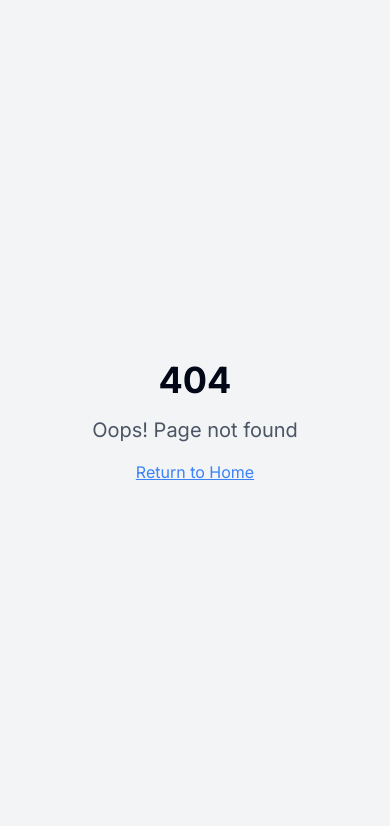
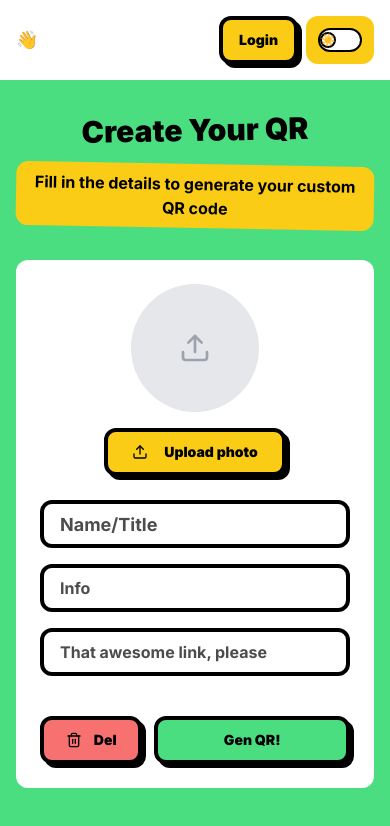
Before and after one commit to geminicodes/script-doctor-helper, a React (Vite) app: page /create in a window 390 px wide. Before the commit this address had no page. Shown: the top 826 px of the page. Built offline with nearby package versions, Linux system fonts and the light colour scheme.

Commit message:
feat: Create QR code creation page
Adds a new page with input fields for creating QR codes, including photo upload, title, info, and link inputs, styled in the neo-brutalist design and responsive for mobile. Includes "Delete" and "Generate QR!" buttons.

```diff
--- a/src/App.tsx
+++ b/src/App.tsx
@@ -7,6 +7,7 @@ import { BrowserRouter, Routes, Route } from "react-router-dom";
 import { AuthProvider } from "@/contexts/AuthContext";
 import { ThemeProvider } from "@/components/ThemeProvider";
 import Index from "./pages/Index";
+import CreateQRPage from "./pages/CreateQRPage";
 import NotFound from "./pages/NotFound";
 
 const queryClient = new QueryClient();
@@ -22,6 +23,7 @@ const App = () => {
             <BrowserRouter>
               <Routes>
                 <Route path="/" element={<Index />} />
+                <Route path="/create" element={<CreateQRPage />} />
                 {/* ADD ALL CUSTOM ROUTES ABOVE THE CATCH-ALL "*" ROUTE */}
                 <Route path="*" element={<NotFound />} />
               </Routes>
--- /dev/null
+++ b/src/pages/CreateQRPage.tsx
@@ -0,0 +1,139 @@
+
+import React, { useState } from 'react';
+import { Button } from '@/components/ui/button';
+import { Input } from '@/components/ui/input';
+import { Upload, Trash2 } from 'lucide-react';
+import Header from '@/components/Header';
+
+const CreateQRPage = () => {
+  const [name, setName] = useState('');
+  const [info, setInfo] = useState('');
+  const [link, setLink] = useState('');
+  const [uploadedImage, setUploadedImage] = useState<string | null>(null);
+
+  const handleImageUpload = (event: React.ChangeEvent<HTMLInputElement>) => {
+    const file = event.target.files?.[0];
+    if (file) {
+      const reader = new FileReader();
+      reader.onload = (e) => {
+        setUploadedImage(e.target?.result as string);
+      };
+      reader.readAsDataURL(file);
+    }
+  };
+
+  const handleDelete = () => {
+    setName('');
+    setInfo('');
+    setLink('');
+    setUploadedImage(null);
+  };
+
+  const handleGenerateQR = () => {
+    console.log('Generating QR with:', { name, info, link, uploadedImage });
+    // TODO: Implement QR generation logic
+  };
+
+  return (
+    <div className="min-h-screen bg-green-400 dark:bg-gray-800">
+      <Header />
+
+      <div className="container mx-auto px-4 py-8">
+        <div className="max-w-2xl mx-auto">
+          <div className="text-center mb-8">
+            <h1 className="text-3xl sm:text-4xl md:text-5xl font-black text-black dark:text-white mb-4 transform -rotate-1">
+              Create Your QR
+            </h1>
+            <p className="text-base sm:text-lg md:text-xl text-black dark:text-gray-900 font-bold bg-yellow-400 dark:bg-yellow-500 inline-block px-4 py-2 transform rotate-1 rounded-lg">
+              Fill in the details to generate your custom QR code
+            </p>
+          </div>
+
+          <div className="bg-white dark:bg-gray-900 p-6 sm:p-8 rounded-lg space-y-6">
+            {/* Photo Upload Section */}
+            <div className="text-center">
+              <div className="w-32 h-32 sm:w-40 sm:h-40 mx-auto bg-gray-200 dark:bg-gray-700 rounded-full flex items-center justify-center mb-4 overflow-hidden">
+                {uploadedImage ? (
+                  <img src={uploadedImage} alt="Uploaded" className="w-full h-full object-cover" />
+                ) : (
+                  <div className="text-gray-400 dark:text-gray-500">
+                    <Upload size={32} />
+                  </div>
+                )}
+              </div>
+
+              <div className="relative inline-block">
+                <input
+                  type="file"
+                  accept="image/*"
+                  onChange={handleImageUpload}
+                  className="absolute inset-0 w-full h-full opacity-0 cursor-pointer"
+                />
+                <Button className="bg-yellow-400 hover:bg-yellow-300 dark:bg-yellow-500 dark:hover:bg-yellow-400 text-black dark:text-gray-900 font-black text-sm sm:text-base">
+                  <Upload className="w-4 h-4 mr-2" />
+                  Upload photo
+                </Button>
+              </div>
+            </div>
+
+            {/* Input Fields */}
+            <div className="space-y-4">
+              <div>
+                <Input
+                  type="text"
+                  placeholder="Name/Title"
+                  value={name}
+                  onChange={(e) => setName(e.target.value)}
+                  className="text-lg sm:text-xl font-bold"
+                />
+              </div>
+
+              <div>
+                <Input
+                  type="text"
+                  placeholder="Info"
+                  value={info}
+                  onChange={(e) => setInfo(e.target.value)}
+                  className="text-base sm:text-lg font-bold"
+                />
+              </div>
+
+              <div>
+                <Input
+                  type="url"
+                  placeholder="That awesome link, please"
+                  value={link}
+                  onChange={(e) => setLink(e.target.value)}
+                  className="text-base sm:text-lg font-bold"
+                />
+              </div>
+            </div>
+
+            {/* Action Buttons */}
+            <div className="flex gap-3 sm:gap-4 pt-4">
+              <Button
+                onClick={handleDelete}
+                variant="destructive"
+                className="flex-1 max-w-[33%] bg-red-400 hover:bg-red-300 dark:bg-red-500 dark:hover:bg-red-400 text-black dark:text-white font-black text-sm sm:text-base"
+              >
+                <Trash2 className="w-4 h-4 mr-1 sm:mr-2" />
+                <span className="hidden sm:inline">Delete</span>
+                <span className="sm:hidden">Del</span>
+              </Button>
+
+              <Button
+                onClick={handleGenerateQR}
+                className="flex-1 bg-green-400 hover:bg-green-300 dark:bg-green-500 dark:hover:bg-green-400 text-black dark:text-white font-black text-sm sm:text-base"
+              >
+                <span className="hidden sm:inline">Generate QR!</span>
+                <span className="sm:hidden">Gen QR!</span>
+              </Button>
+            </div>
+          </div>
+        </div>
+      </div>
+    </div>
+  );
+};
+
+export default CreateQRPage;
--- a/src/pages/Index.tsx
+++ b/src/pages/Index.tsx
@@ -1,9 +1,11 @@
 
 import React, { useState } from 'react';
+import { Link } from 'react-router-dom';
 import Header from '@/components/Header';
 import LandingPage from '@/components/LandingPage';
 import QRGenerator from '@/components/QRGenerator';
 import { useAuth } from '@/contexts/AuthContext';
+import { Button } from '@/components/ui/button';
 
 const Index = () => {
   const [showGenerator, setShowGenerator] = useState(false);
@@ -29,7 +31,16 @@ const Index = () => {
       <Header />
 
       {!showGenerator ? (
-        <LandingPage onGetStarted={handleGetStarted} />
+        <>
+          <LandingPage onGetStarted={handleGetStarted} />
+          <div className="text-center pb-8">
+            <Link to="/create">
+              <Button className="bg-yellow-400 hover:bg-yellow-300 dark:bg-yellow-500 dark:hover:bg-yellow-400 text-black dark:text-gray-900 font-black text-lg sm:text-xl px-6 sm:px-8 py-3 sm:py-4 rounded-lg">
+                Create Custom QR
+              </Button>
+            </Link>
+          </div>
+        </>
       ) : (
         <div className="container mx-auto px-4 py-8">
           <div className="max-w-4xl mx-auto">
```
